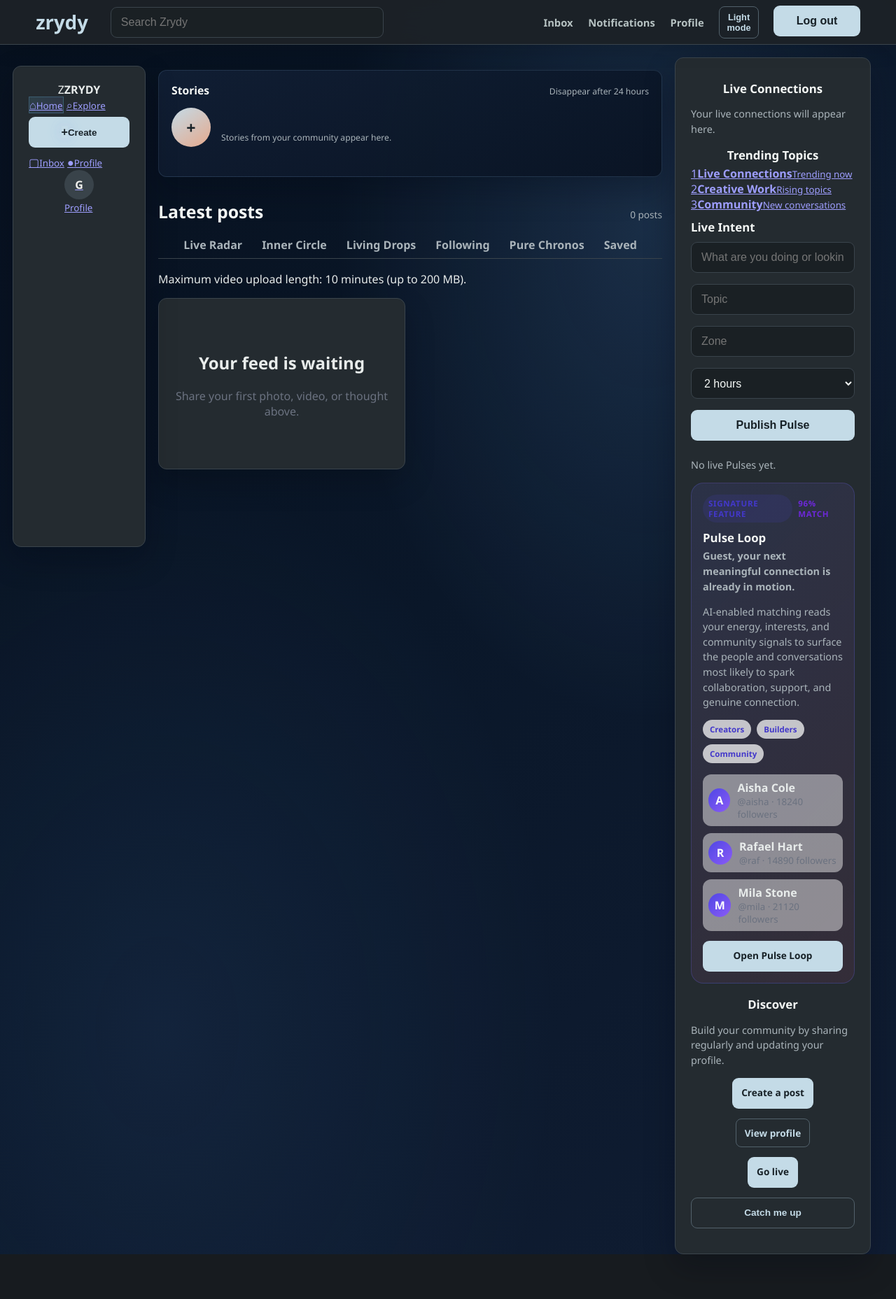
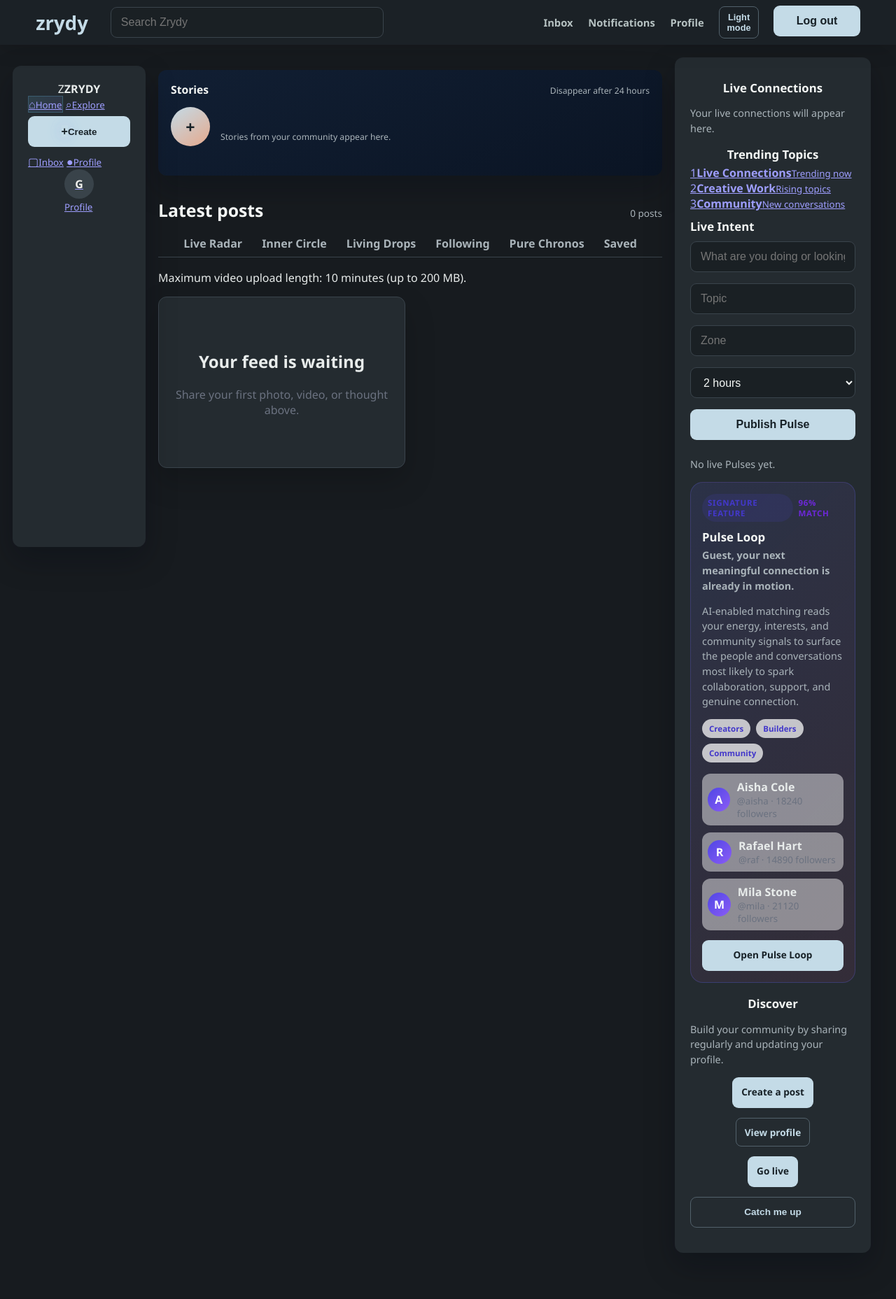
Before and after one commit to mahmudfauziyat006-commits/Zrydy, a Flask app: page /dashboard in a window 1280 px wide. Shown: the whole page at 70% size. After the commit the page ends 1791 px from the top, so only its background shows below. Run offline with Flask 3, Linux system fonts and the light colour scheme; data that the repository does not hold is empty; some libraries are stand-ins or nearby versions.

Commit message:
chore: auto-sync 2026-11-21 16:18 UTC

```diff
--- a/static/style.css
+++ b/static/style.css
@@ -3296,46 +3296,6 @@ body.zrydy-unified .zrydy-rail-nav button {
     align-self: center;
 }
 
-:root {
-    --zrydy-canvas-dark: #07111f;
-    --zrydy-surface-dark: #101b2d;
-    --zrydy-surface-raised-dark: #17243a;
-    --zrydy-line-dark: rgba(126, 173, 216, 0.18);
-    --zrydy-cyan: #69d5ff;
-    --zrydy-violet: #9a86ff;
-    --zrydy-green: #63e6be;
-    --zrydy-pink: #ed79b6;
-}
-
-body.zrydy-unified.social-body {
-    background:
-        radial-gradient(circle at 78% 12%, rgba(89, 159, 224, 0.14), transparent 28%),
-        linear-gradient(145deg, #07101d 0%, #0a1424 52%, #10182a 100%) !important;
-}
-
-body.zrydy-unified,
-body.zrydy-unified.dark-mode,
-body.zrydy-unified.social-body,
-body.zrydy-unified.auth-page,
-body.zrydy-unified.profile-page,
-body.zrydy-unified.info-page {
-    background:
-        radial-gradient(ellipse at 72% 18%, rgba(107, 166, 230, 0.16), transparent 34%),
-        radial-gradient(ellipse at 18% 82%, rgba(68, 113, 173, 0.13), transparent 38%),
-        linear-gradient(135deg, #07111f 0%, #0a1729 48%, #101d33 100%) !important;
-}
-
-body.zrydy-unified.light-mode,
-body.zrydy-unified.social-body.light-mode {
-    background:
-        radial-gradient(ellipse at 72% 18%, rgba(107, 166, 230, 0.10), transparent 34%),
-        radial-gradient(ellipse at 18% 82%, rgba(68, 113, 173, 0.08), transparent 38%),
-        linear-gradient(135deg, #edf5ff 0%, #f5f8fd 48%, #edf1f8 100%) !important;
-    background:
-        radial-gradient(circle at 78% 12%, rgba(89, 159, 224, 0.12), transparent 28%),
-        linear-gradient(145deg, #edf5ff 0%, #f6f9ff 58%, #edf1ff 100%) !important;
-}
-
 body.zrydy-unified .zrydy-topbar {
     min-height: 64px;
     border-bottom: 1px solid var(--zrydy-line-dark);
```
